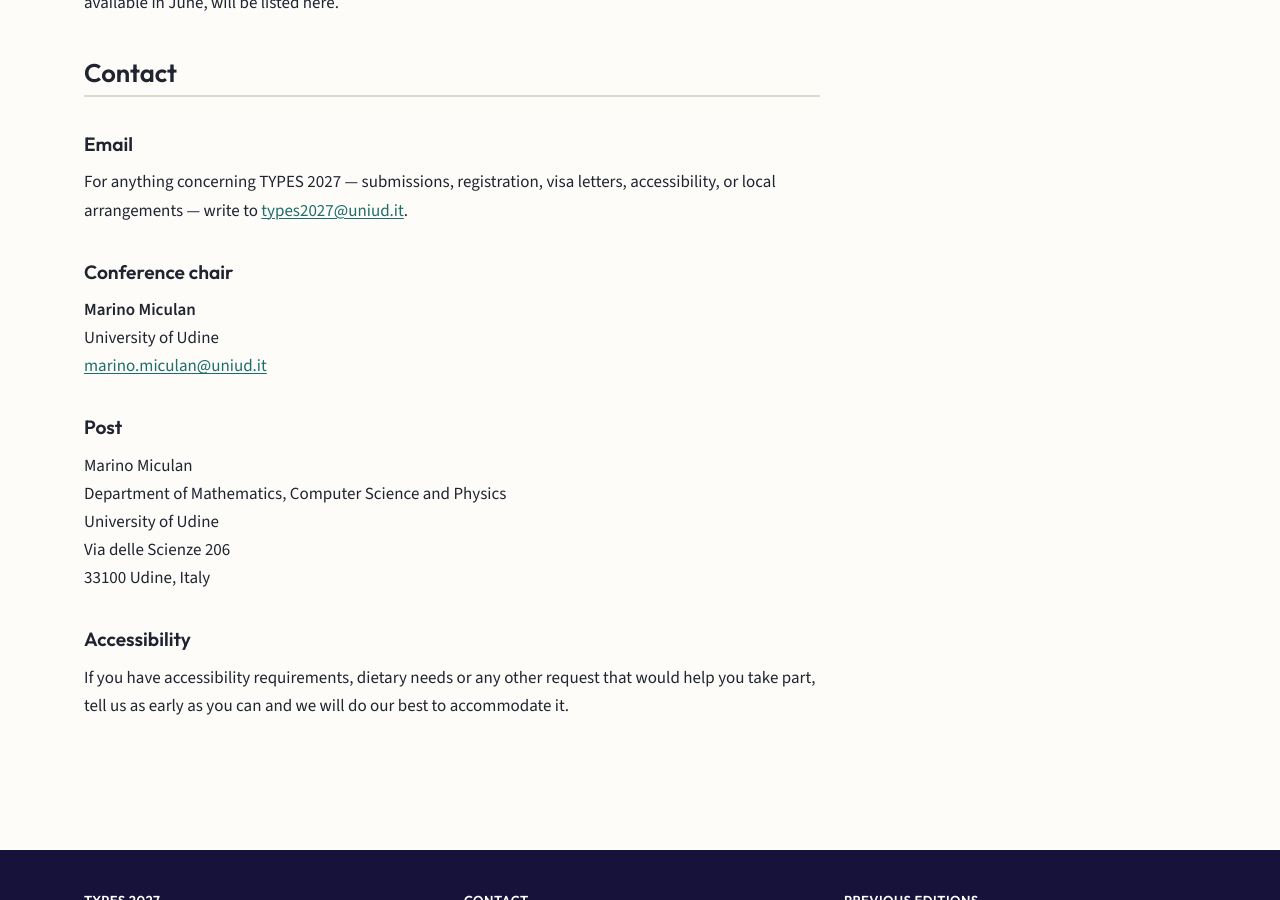
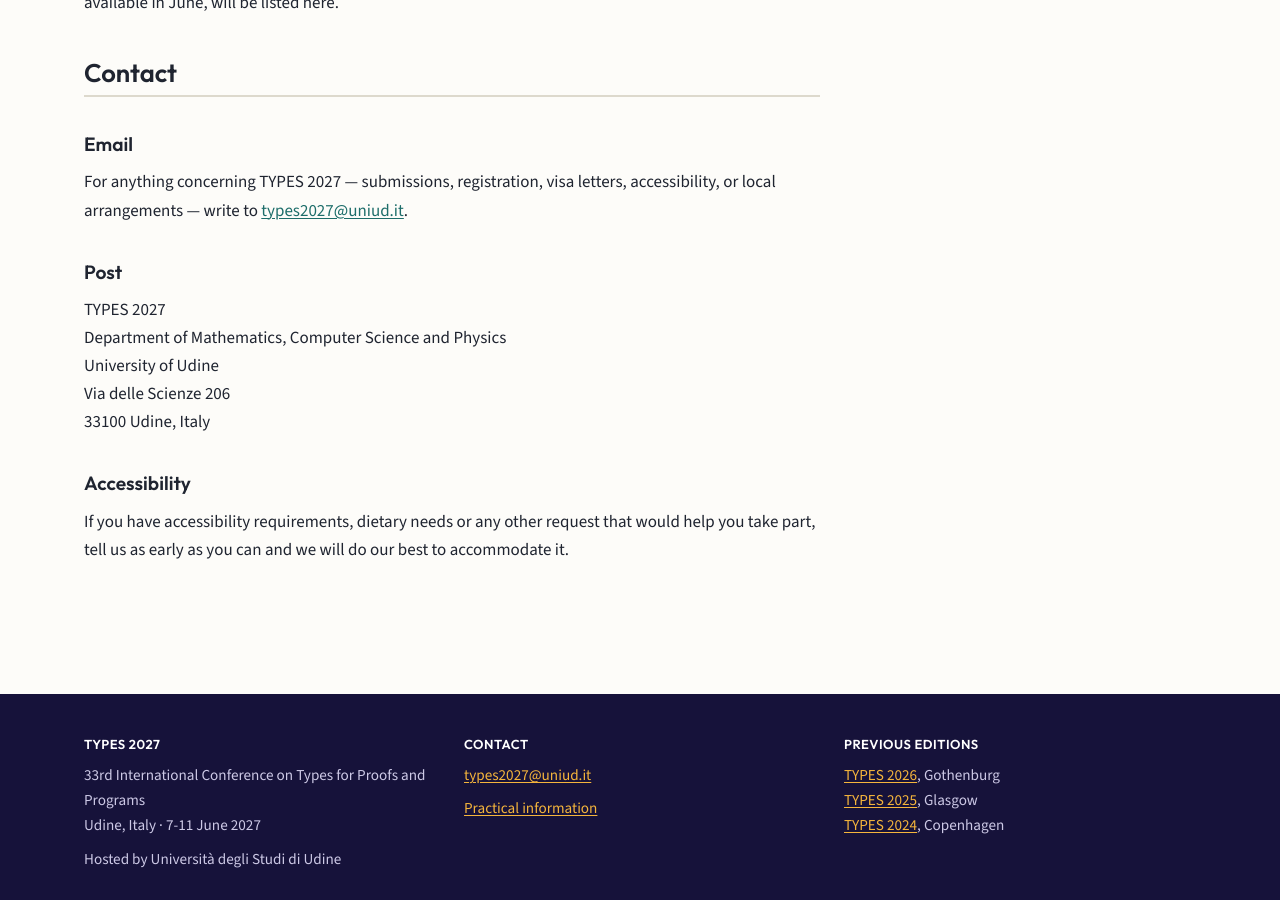
Before and after one commit to miculan/types2027.github.io, a Jekyll site: the page built from practical.md, in a window 1280 px wide and 900 px high, scrolled down 3792 px. Built offline with Jekyll 4.4.1, drawn with Linux system fonts in a browser that asks for light colours.

Commit message:
Leave the conference address as the only contact
The chair's personal address was published as a stand-in while
types2027@uniud.it was being set up. That address works now, so the section
goes, and with it the unused chair block in the config — the role is recorded
in data/organizing-committee.json. Post is addressed to the conference rather
than to a person.

Co-Authored-By: Claude Opus 5 (1M context) <noreply@anthropic.com>

```diff
--- a/_config.yml
+++ b/_config.yml
@@ -27,10 +27,6 @@ conference:
   start_date: 2027-06-07
   end_date: 2027-06-11
   email: types2027@uniud.it
-  chair:
-    name: Marino Miculan
-    email: marino.miculan@uniud.it
-    affiliation: University of Udine
 
 # --- Data --------------------------------------------------------------------
 # The data lives in `data/` rather than `_data/` so that the TYPES tooling
--- a/practical.md
+++ b/practical.md
@@ -171,15 +171,9 @@ For anything concerning TYPES 2027 — submissions, registration, visa letters,
 accessibility, or local arrangements — write to
 <a href="mailto:{{ site.conference.email }}">{{ site.conference.email }}</a>.
 
-### Conference chair
-
-<p><strong>{{ site.conference.chair.name }}</strong><br>
-{{ site.conference.chair.affiliation }}<br>
-<a href="mailto:{{ site.conference.chair.email }}">{{ site.conference.chair.email }}</a></p>
-
 ### Post
 
-{{ site.conference.chair.name }}<br>
+TYPES 2027<br>
 Department of Mathematics, Computer Science and Physics<br>
 University of Udine<br>
 Via delle Scienze 206<br>
```
